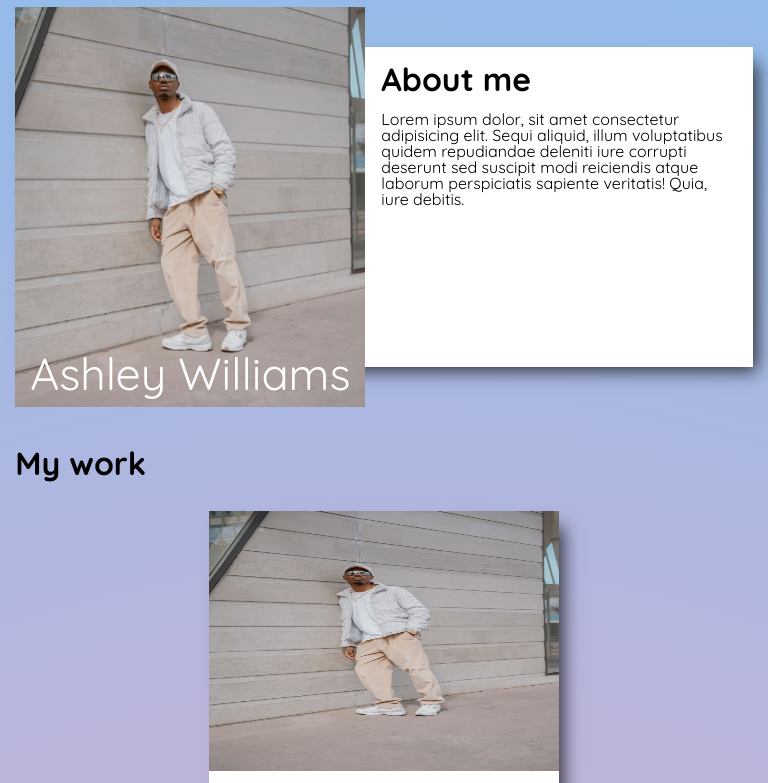
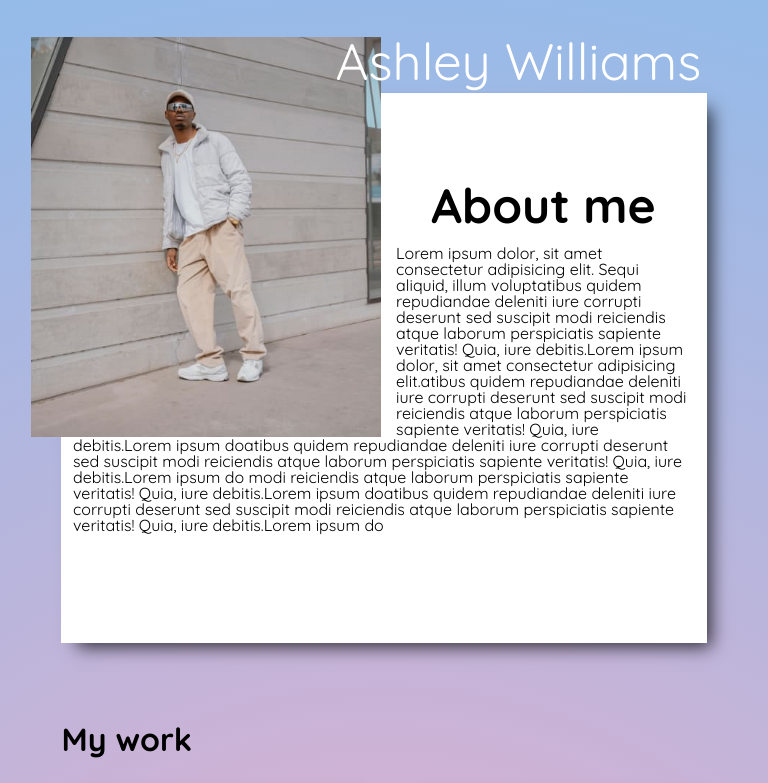
Before and after one commit to biscake/responsive-homepage, a website built with webpack: page src/index.html in a window 768 px wide. Shown: the top 783 px of the page. Built offline with nearby package versions, Linux system fonts and the light colour scheme; files whose address does not match are found by name.

Commit message:
Added: tablet view

```diff
--- a/src/css/style.css
+++ b/src/css/style.css
@@ -19,21 +19,6 @@
   --github-svg: url(https://cdn.jsdelivr.net/gh/devicons/devicon@latest/icons/github/github-original.svg);
   --external-link-svg: url(../assets/external-link.svg);
 }
-
-/* @media screen and (max-width: 1000px) {
-  :root {
-    --aboutme-img-height: 300px;
-    --aboutme-img-width: 250px;
-  }
-  .about-me-container {
-    flex-direction: column;
-  }
-
-  .about-me-container > img {
-    width: 250px;
-    height: 300px;
-  }
-} */
 
 body {
   max-width: 100vw;
@@ -91,16 +76,19 @@ p {
 }
 
 .about-me-container {
-  display: flex;
+  height: 320px;
   margin-top: 2rem;
+  /* padding: 1.5rem; */
 }
 
 .about-me-img {
-  align-self: center;
   display: flex;
   width: var(--aboutme-img-width);
   height: var(--aboutme-img-height);
   position: relative;
+  float: left;
+  margin-right: 2rem;
+  margin-bottom: 2rem;
 }
 
 .about-me-img img {
@@ -119,18 +107,20 @@ p {
   font-size: 2.8rem;
 }
 
+.about-me-container h1 {
+  padding-top: 1.5rem;
+}
+
+.about-me-container p,
+.about-me-container h1 {
+  padding-right: 2rem;
+}
+
 .wrapper {
   background-color: white;
   box-shadow: 10px 10px 17px -6px rgba(0, 0, 0, 0.75);
   -webkit-box-shadow: 10px 10px 17px -6px rgba(0, 0, 0, 0.75);
   -moz-box-shadow: 10px 10px 17px -6px rgba(0, 0, 0, 0.75);
-}
-
-.about-me {
-  flex: 1;
-  height: 320px;
-  padding: 1rem;
-  box-sizing: border-box;
 }
 
 .my-work-container {
@@ -226,7 +216,6 @@ footer img {
     --aboutme-img-perc: 100%;
     --project-card-width: 80vw;
     --project-card-height: 65vh;
-    /* --contact-img-width: 100vw; */
     --contact-img-height: 450px;
   }
 
@@ -235,12 +224,19 @@ footer img {
   }
 
   .about-me-container.wrapper {
+    display: flex;
+    align-items: center;
     height: min-content;
     flex-direction: column;
     background: none;
     box-shadow: none;
     -webkit-box-shadow: none;
     -moz-box-shadow: none;
+  }
+
+  .about-me-img {
+    float: none;
+    margin: 0;
   }
 
   .about-me-img p {
@@ -257,3 +253,48 @@ footer img {
     flex-direction: column;
   }
 }
+
+@media screen and (max-width: 1000px) and (min-width: 480px) {
+  :root {
+    --project-card-width: 38vw;
+  }
+
+  main {
+    padding: 8vw;
+  }
+
+  .about-me-container {
+    height: 550px;
+  }
+
+  .about-me-container * {
+    position: relative;
+    left: -2vw;
+    top: -1vh;
+  }
+  .about-me-img {
+    font-size: 5rem;
+    margin-bottom: 1.5rem;
+    margin-right: 0;
+  }
+
+  .about-me-img p {
+    width: max-content;
+    font-size: 3.2rem;
+    top: -65px;
+    left: 75%;
+  }
+
+  .about-me-container h1,
+  .about-me-container p {
+    padding-left: 3.5vw;
+    padding-right: 0;
+  }
+
+  .about-me-container h1 {
+    font-size: 3rem;
+    text-align: center;
+    padding-top: 6rem;
+    padding-left: 3.5vw;
+  }
+}
--- a/src/index.html
+++ b/src/index.html
@@ -21,15 +21,23 @@
           />
           <p>Ashley Williams</p>
         </div>
-        <div class="about-me">
-          <h1>About me</h1>
-          <p>
-            Lorem ipsum dolor, sit amet consectetur adipisicing elit. Sequi
-            aliquid, illum voluptatibus quidem repudiandae deleniti iure
-            corrupti deserunt sed suscipit modi reiciendis atque laborum
-            perspiciatis sapiente veritatis! Quia, iure debitis.
-          </p>
-        </div>
+        <h1>About me</h1>
+        <p>
+          Lorem ipsum dolor, sit amet consectetur adipisicing elit. Sequi
+          aliquid, illum voluptatibus quidem repudiandae deleniti iure corrupti
+          deserunt sed suscipit modi reiciendis atque laborum perspiciatis
+          sapiente veritatis! Quia, iure debitis.Lorem ipsum dolor, sit amet
+          consectetur adipisicing elit.atibus quidem repudiandae deleniti iure
+          corrupti deserunt sed suscipit modi reiciendis atque laborum
+          perspiciatis sapiente veritatis! Quia, iure debitis.Lorem ipsum
+          doatibus quidem repudiandae deleniti iure corrupti deserunt sed
+          suscipit modi reiciendis atque laborum perspiciatis sapiente
+          veritatis! Quia, iure debitis.Lorem ipsum do modi reiciendis atque
+          laborum perspiciatis sapiente veritatis! Quia, iure debitis.Lorem
+          ipsum doatibus quidem repudiandae deleniti iure corrupti deserunt sed
+          suscipit modi reiciendis atque laborum perspiciatis sapiente
+          veritatis! Quia, iure debitis.Lorem ipsum do
+        </p>
       </div>
       <div class="my-work-container">
         <h1>My work</h1>
```
